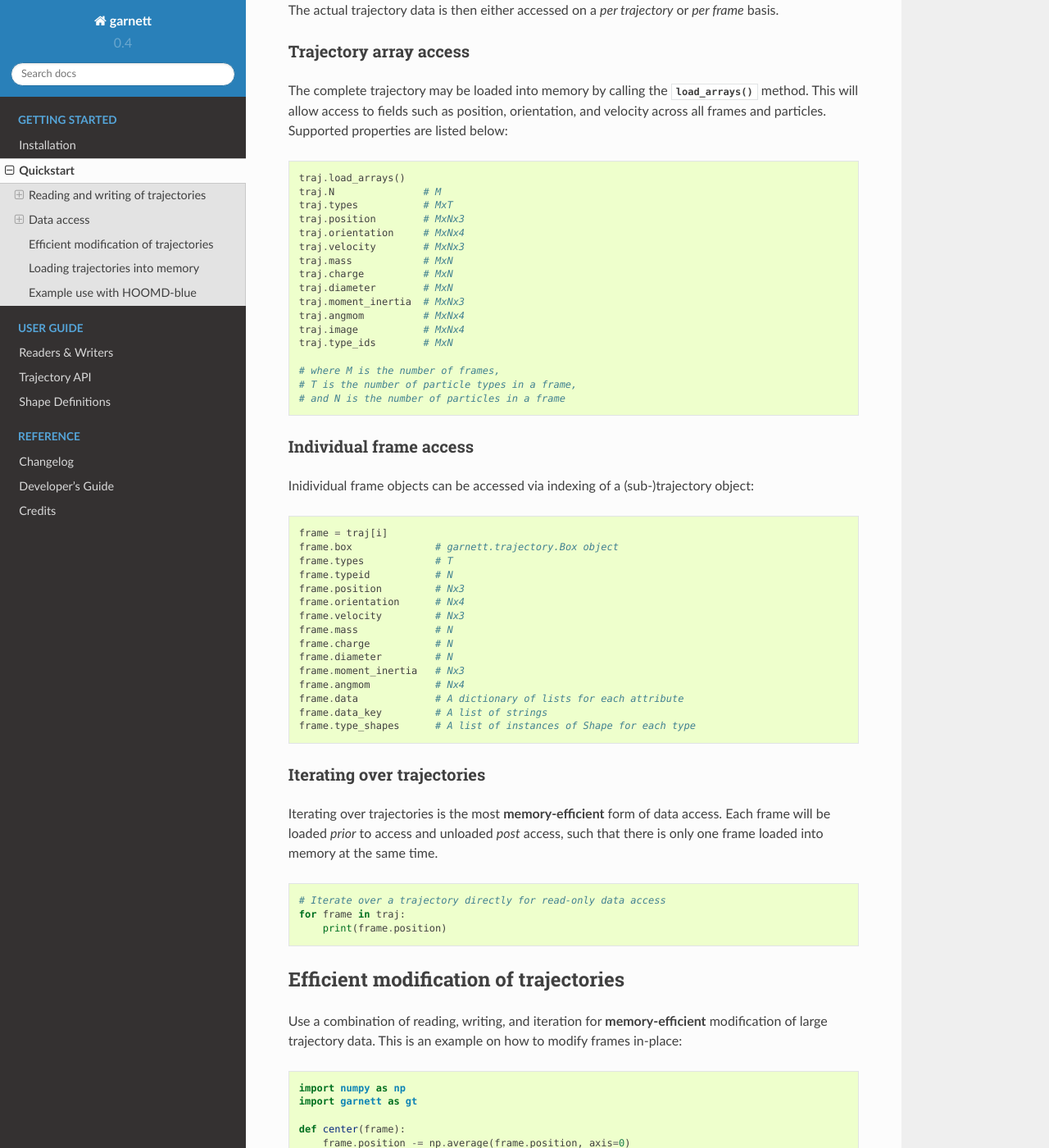
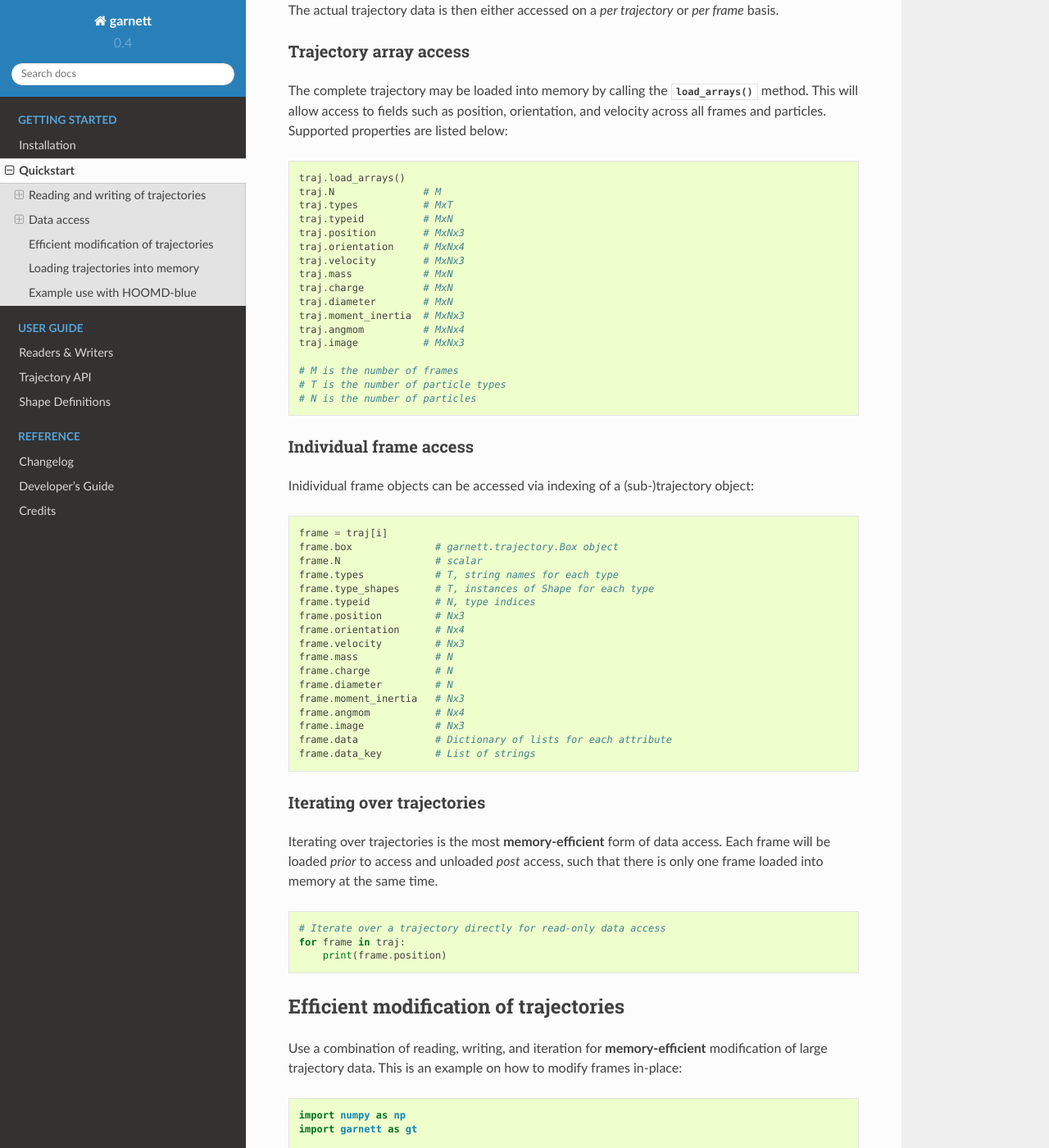
Before and after one commit to glotzerlab/garnett, a Sphinx documentation site: the page built from doc/quickstart.rst, in a window 1280 px wide and 1400 px high, scrolled down 1355 px. Shown: the whole window at 82% size. Built offline with Sphinx 7.4.7 and the Read the Docs theme 2.0.0, drawn with Linux system fonts in a browser that asks for light colours.

Commit message:
Address PR comments.

```diff
--- a/changelog.rst
+++ b/changelog.rst
@@ -19,6 +19,7 @@ Changed
 +++++++
   - Updated GSD reader to use the GSD v2.0.0 API.
   - Changed behavior of ``types``, ``typeid``, ``type_shapes`` to match HOOMD conventions.
+  - Shapes can still be read from GSD via HOOMD-HPMC state but shapes are always written to ``type_shapes`` instead of the HPMC state.
 
 Fixed
 +++++
@@ -65,7 +66,7 @@ Added
 
 Changed
 +++++++
-  - GSD and GTAR writers now output shape information that adheres to the GSD shape visualization specification
+  - GSD and GTAR writers now output shape information that adheres to the GSD shape visualization specification.
 
 Removed
 +++++++
--- a/doc/quickstart.rst
+++ b/doc/quickstart.rst
@@ -84,6 +84,7 @@ Supported properties are listed below:
     traj.load_arrays()
     traj.N               # M
     traj.types           # MxT
+    traj.typeid          # MxN
     traj.position        # MxNx3
     traj.orientation     # MxNx4
     traj.velocity        # MxNx3
@@ -92,12 +93,11 @@ Supported properties are listed below:
     traj.diameter        # MxN
     traj.moment_inertia  # MxNx3
     traj.angmom          # MxNx4
-    traj.image           # MxNx4
-    traj.type_ids        # MxN
+    traj.image           # MxNx3
 
-    # where M is the number of frames,
-    # T is the number of particle types in a frame,
-    # and N is the number of particles in a frame
+    # M is the number of frames
+    # T is the number of particle types
+    # N is the number of particles
 
 Individual frame access
 -----------------------
@@ -108,8 +108,10 @@ Inidividual frame objects can be accessed via indexing of a (sub-)trajectory obj
 
     frame = traj[i]
     frame.box              # garnett.trajectory.Box object
-    frame.types            # T
-    frame.typeid           # N
+    frame.N                # scalar
+    frame.types            # T, string names for each type
+    frame.type_shapes      # T, instances of Shape for each type
+    frame.typeid           # N, type indices
     frame.position         # Nx3
     frame.orientation      # Nx4
     frame.velocity         # Nx3
@@ -118,9 +120,9 @@ Inidividual frame objects can be accessed via indexing of a (sub-)trajectory obj
     frame.diameter         # N
     frame.moment_inertia   # Nx3
     frame.angmom           # Nx4
-    frame.data             # A dictionary of lists for each attribute
-    frame.data_key         # A list of strings
-    frame.type_shapes      # A list of instances of Shape for each type
+    frame.image            # Nx3
+    frame.data             # Dictionary of lists for each attribute
+    frame.data_key         # List of strings
 
 Iterating over trajectories
 ---------------------------
```
Also changed, not shown: README.md (+15 -10 lines), 3 other files.
